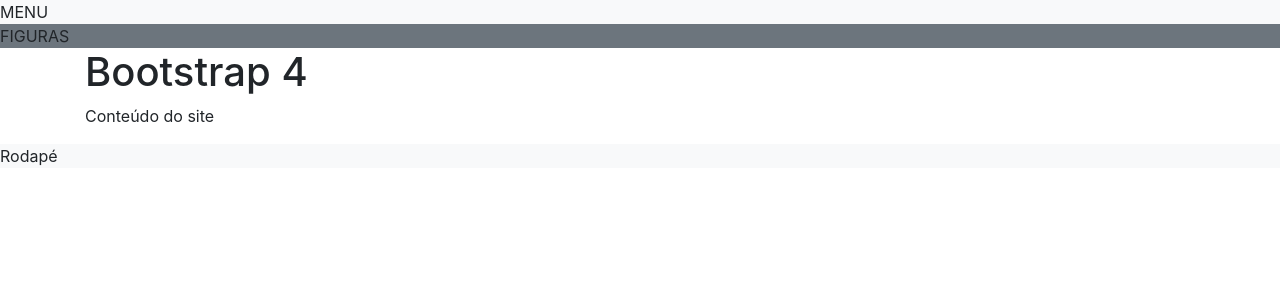
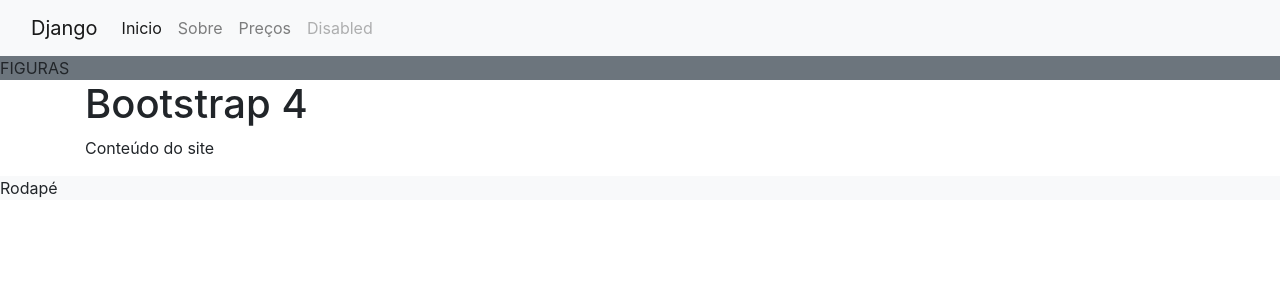
Before and after one commit to michael-zero/Django, a Django app: page / in a window 1280 px wide. Shown: the top 300 px of the page. Run offline with Django 3.2, Linux system fonts and the light colour scheme; some libraries are stand-ins or nearby versions.

Commit message:
add links

```diff
--- a/django3/django3/settings.py
+++ b/django3/django3/settings.py
@@ -108,7 +108,7 @@
 
 LANGUAGE_CODE = 'pt-br'
 
-TIME_ZONE = 'UTC'
+TIME_ZONE = 'America/Sao_Paulo'
 
 USE_I18N = True
 
--- a/django3/paginas/templates/modelo.html
+++ b/django3/paginas/templates/modelo.html
@@ -17,9 +17,37 @@
 <body>
 
     {% block menu %}
-    <div class="bg-light">
-      MENU
-    </div>
+
+    <nav class="navbar navbar-expand-lg navbar-light bg-light">
+      <div class="container-fluid">
+        <a class="navbar-brand" href="#">Django</a>
+        <button class="navbar-toggler" type="button" data-bs-toggle="collapse" data-bs-target="#navbarNav" aria-controls="navbarNav" aria-expanded="false" aria-label="Toggle navigation">
+          <span class="navbar-toggler-icon"></span>
+        </button>
+        <div class="collapse navbar-collapse" id="navbarNav">
+          <ul class="navbar-nav">
+            <li class="nav-item">
+              <a class="nav-link active" aria-current="page" href="{% url 'index' %}">Inicio</a>
+            </li>
+            <li class="nav-item">
+              <a class="nav-link" href="{% url 'sobre' %}">Sobre</a>
+            </li>
+            <li class="nav-item">
+              <a class="nav-link" href="#">Preços</a>
+            </li>
+            <li class="nav-item">
+              <a class="nav-link disabled" href="#" tabindex="-1" aria-disabled="true">Disabled</a>
+            </li>
+          </ul>
+        </div>
+      </div>
+    </nav>
+
+
+
+
+
+
     {% endblock %}
 
     {% block destaque %}
--- a/django3/paginas/urls.py
+++ b/django3/paginas/urls.py
@@ -2,6 +2,6 @@
 from .views import IndexView, SobreView
 
 urlpatterns = [
-    path('', IndexView.as_view(), name='inicio'),
+    path('', IndexView.as_view(), name='index'),
     path('sobre/', SobreView.as_view(), name='sobre')
 ]
```
